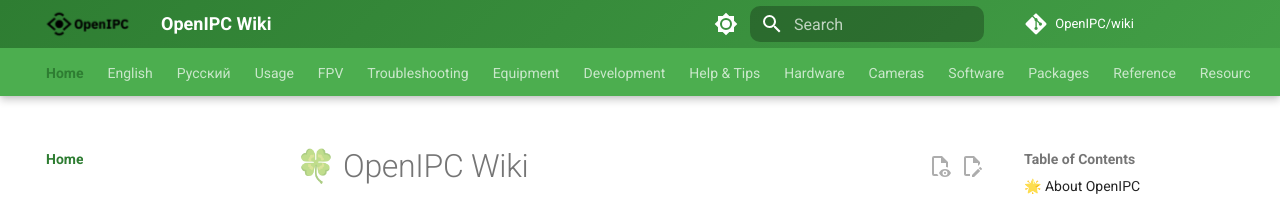
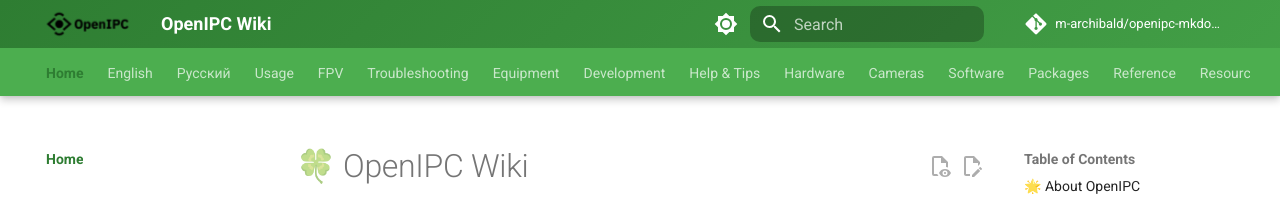
Before and after one commit to m-archibald/openipc-mkdocs-wiki, an MkDocs documentation site: the page built from docs/index.md, in a window 1280 px wide. Shown: the top 204 px of the page. Built offline with MkDocs 1.6.1 and Material for MkDocs 9.7.7, drawn with Linux system fonts in a browser that asks for light colours; comment, search, counter and statistics services are not loaded; the version menu is left out.

Commit message:
Add GitHub Pages deployment configuration
- Update site_url for GitHub Pages deployment
- Update repository references to point to m-archibald fork
- Add GitHub Actions workflow for automatic deployment
- Configure automatic MkDocs build and deployment

```diff
--- a/mkdocs.yml
+++ b/mkdocs.yml
@@ -1,11 +1,11 @@
 site_name: OpenIPC Wiki
 site_description: Open-source firmware for IP cameras
 site_author: OpenIPC Team
-site_url: https://github.com/OpenIPC/wiki
+site_url: https://m-archibald.github.io/openipc-mkdocs-wiki/
 
 # Repository
-repo_name: OpenIPC/wiki
-repo_url: https://github.com/OpenIPC/wiki
+repo_name: m-archibald/openipc-mkdocs-wiki
+repo_url: https://github.com/m-archibald/openipc-mkdocs-wiki
 edit_uri: edit/main/docs/
 
 # Theme
```
Also changed, not shown: 1 other file.
